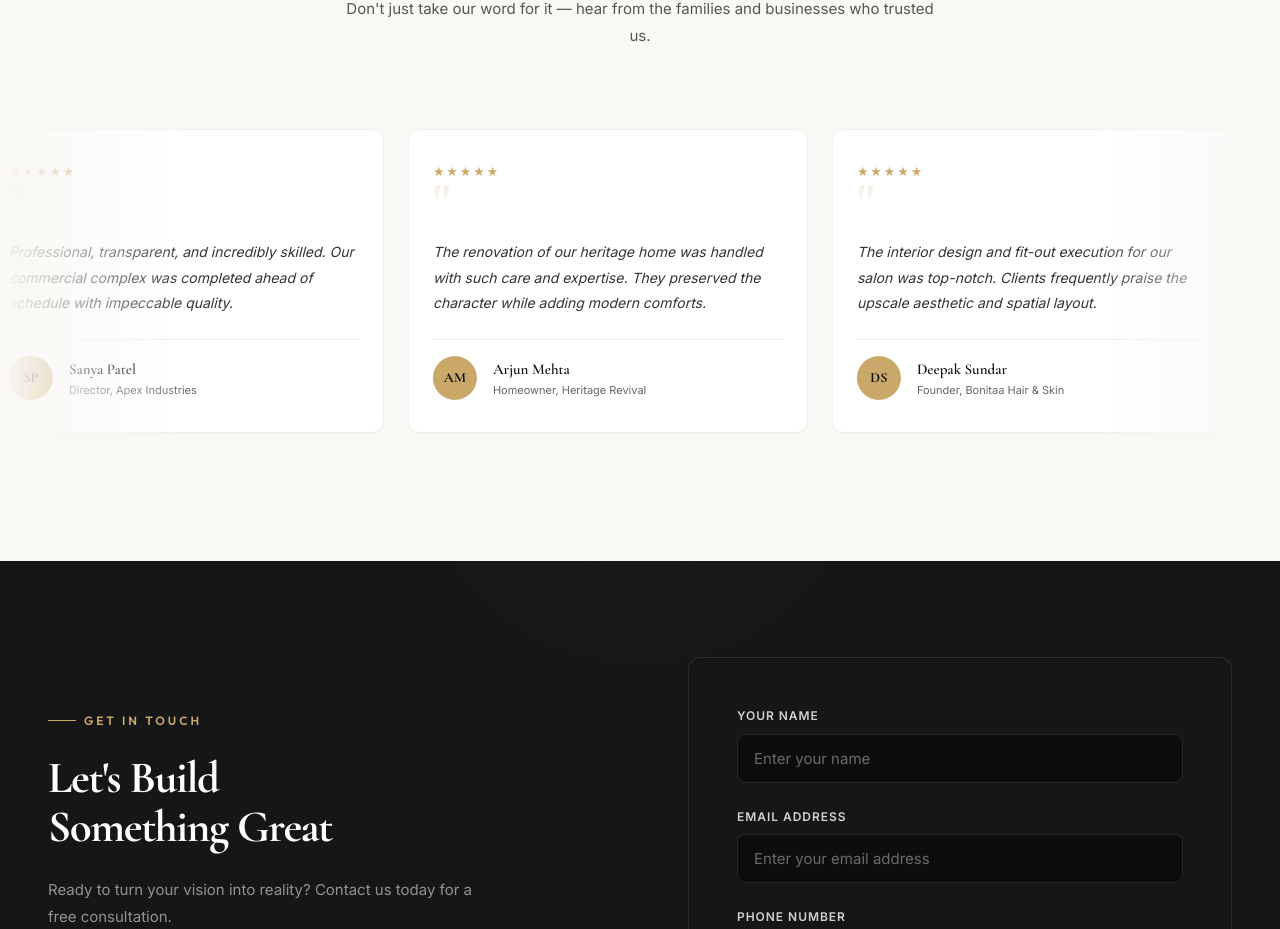
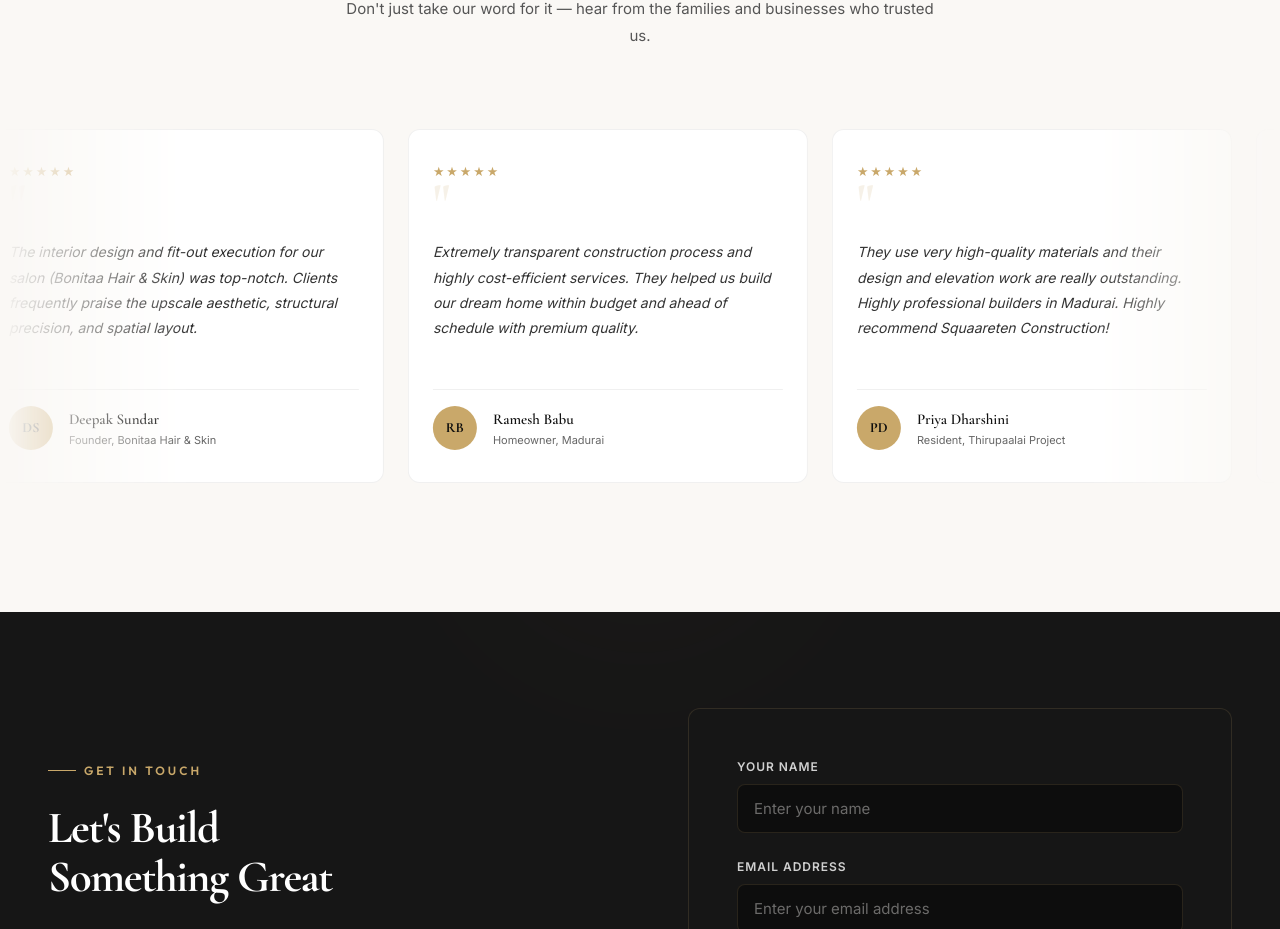
Before and after one commit to Prasannag-cmd/sq10, a React (Vite) app: page / in a window 1280 px wide. Shown: the part 5332-6261 px from the top of the page. Built offline with nearby package versions, Linux system fonts and the light colour scheme.

Commit message:
feat: integrate real customer reviews and ratings from Google Business / Justdial profiles

```diff
--- a/src/components/Testimonials.jsx
+++ b/src/components/Testimonials.jsx
@@ -9,40 +9,46 @@ gsap.registerPlugin(ScrollTrigger);
 
 const testimonials = [
   {
-    text: 'Squaareten delivered our dream villa beyond expectations. The attention to detail and quality of finish is unmatched. Truly a premium experience.',
+    text: 'Squaareten Construction provides excellent repair and services. Their quick service is truly impressive, and they always deliver top-notch results. The team is professional, efficient, and always goes above and beyond to ensure customer satisfaction.',
     avatar: 'RK',
     name: 'Rajesh Kumar',
-    role: 'Villa Owner, Sunrise Residences',
+    role: 'Villa Owner, Arapalayam, Madurai',
+    rating: 5
   },
   {
-    text: 'Professional, transparent, and incredibly skilled. Our commercial complex was completed ahead of schedule with impeccable quality.',
-    avatar: 'SP',
-    name: 'Sanya Patel',
-    role: 'Director, Apex Industries',
-  },
-  {
-    text: 'The renovation of our heritage home was handled with such care and expertise. They preserved the character while adding modern comforts.',
-    avatar: 'AM',
-    name: 'Arjun Mehta',
-    role: 'Homeowner, Heritage Revival',
-  },
-  {
-    text: 'The interior design and fit-out execution for our salon was top-notch. Clients frequently praise the upscale aesthetic and spatial layout.',
+    text: 'The interior design and fit-out execution for our salon (Bonitaa Hair & Skin) was top-notch. Clients frequently praise the upscale aesthetic, structural precision, and spatial layout.',
     avatar: 'DS',
     name: 'Deepak Sundar',
     role: 'Founder, Bonitaa Hair & Skin',
+    rating: 5
   },
   {
-    text: 'Exceptional coordination from blueprints to key handover. The turnkey process took all the stress out of building our first home.',
-    avatar: 'MK',
-    name: 'Meera Krishnan',
-    role: 'Resident, Thirupaalai Project',
+    text: 'Extremely transparent construction process and highly cost-efficient services. They helped us build our dream home within budget and ahead of schedule with premium quality.',
+    avatar: 'RB',
+    name: 'Ramesh Babu',
+    role: 'Homeowner, Madurai',
+    rating: 5
   },
   {
-    text: 'Squaareten has been our go-to contractor. Their structural precision, timely execution, and material quality are benchmark standards.',
+    text: 'They use very high-quality materials and their design and elevation work are really outstanding. Highly professional builders in Madurai. Highly recommend Squaareten Construction!',
+    avatar: 'PD',
+    name: 'Priya Dharshini',
+    role: 'Resident, Thirupaalai Project',
+    rating: 5
+  },
+  {
+    text: 'Squaareten Construction provides quick service with truly impressive results. Each time we used their services, we were extremely satisfied with the outcome and professionalism.',
+    avatar: 'MK',
+    name: 'Manikandan',
+    role: 'Homeowner, Madurai',
+    rating: 5
+  },
+  {
+    text: 'Squaareten has been our go-to contractor. Their structural precision, timely execution, and material quality are benchmark standards in the region.',
     avatar: 'VR',
     name: 'Vikas Reddy',
     role: 'Owner, Trichy Business Park',
+    rating: 5
   }
 ];
 
@@ -107,7 +113,13 @@ export default function Testimonials() {
             <div className="testimonial-card" key={i}>
               <div className="testimonial-card__stars">
                 {[...Array(5)].map((_, j) => (
-                  <span className="testimonial-card__star" key={j}>★</span>
+                  <span
+                    className="testimonial-card__star"
+                    key={j}
+                    style={{ color: j < (t.rating || 5) ? 'var(--color-premium-gold)' : 'rgba(0,0,0,0.1)' }}
+                  >
+                    ★
+                  </span>
                 ))}
               </div>
               <div className="testimonial-card__quote">"</div>
```
